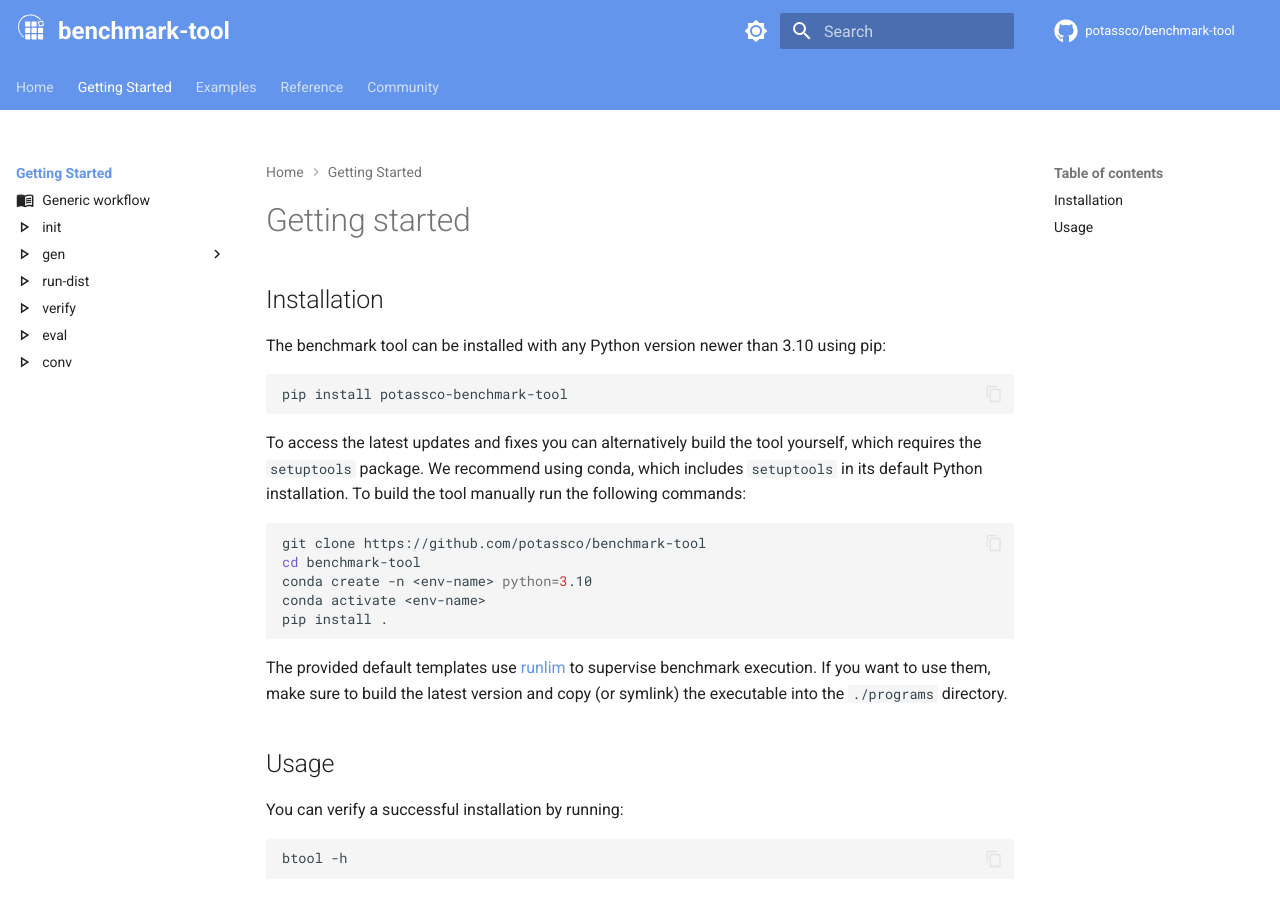
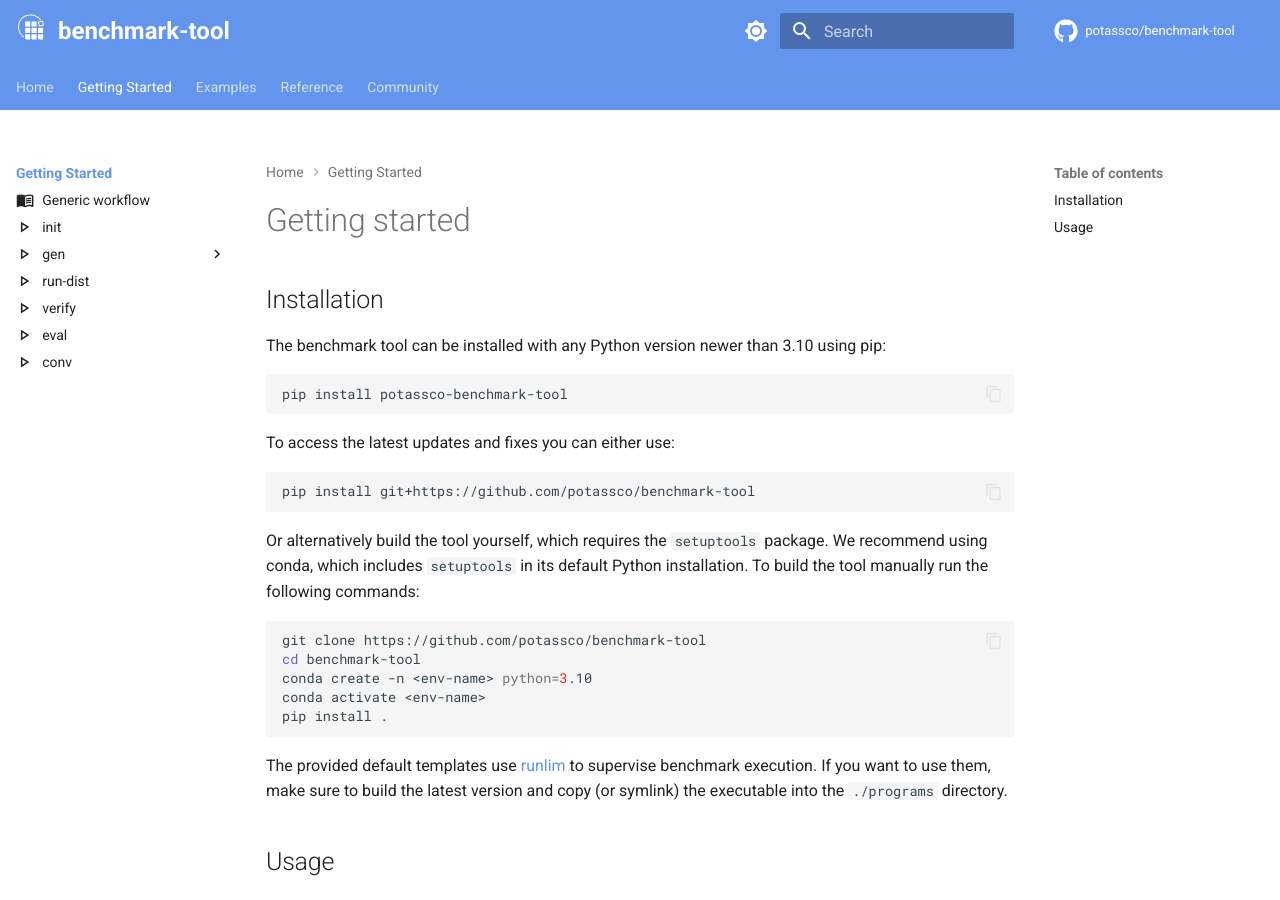
Before and after one commit to potassco/benchmark-tool, an MkDocs documentation site: the page built from docs/getting_started/index.md, in a window 1280 px wide and 900 px high. Built offline with MkDocs 1.6.1 and Material for MkDocs 9.7.7, drawn with Linux system fonts in a browser that asks for light colours; comment, search, counter and statistics services are not loaded.

Commit message:
Fix documentation

````diff
--- a/docs/getting_started/index.md
+++ b/docs/getting_started/index.md
@@ -8,10 +8,15 @@ The benchmark tool can be installed with any Python version newer than 3.10 usin
 pip install potassco-benchmark-tool
 ```
 
-To access the latest updates and fixes you can alternatively
-build the tool yourself, which requires the `setuptools` package.
-We recommend using conda, which includes `setuptools` in its default
-Python installation. To build the tool manually run the following commands:
+To access the latest updates and fixes you can either use:
+
+```bash
+pip install git+https://github.com/potassco/benchmark-tool
+```
+
+Or alternatively build the tool yourself, which requires the `setuptools` package.
+We recommend using conda, which includes `setuptools` in its default Python
+installation. To build the tool manually run the following commands:
 
 ```bash
 git clone https://github.com/potassco/benchmark-tool
````
Also changed, not shown: README.md (+9 -4 lines), docs/examples/index.md (+2 -1 lines), docs/getting_started/gen/runscript.md (+2 -2 lines).
